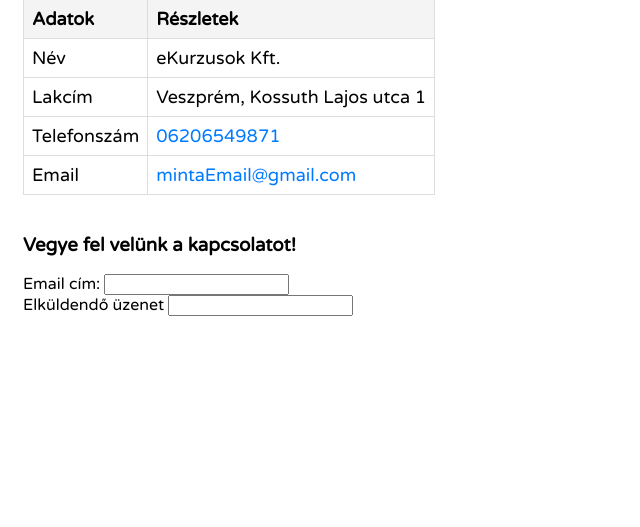
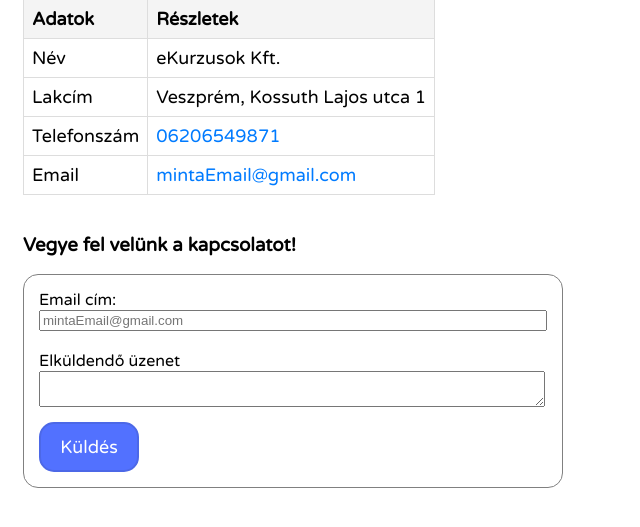
Before and after one commit to DavidVizler/ekurzusok, a PHP site: page /kapcsolat.html in a window 1280 px wide. Shown: the part 110-637 px from the top of the page, without its empty margins (0-640 px from the left). Run offline with PHP 8.4, Linux system fonts and the light colour scheme.

Commit message:
Kapcsolat oldal folytatása

```diff
--- a/css/contacts.css
+++ b/css/contacts.css
@@ -58,3 +58,41 @@ a:hover {
 #contactTable{
     display: flex;
 }
+
+form{
+    display: flex;
+    flex-direction: column;
+}
+
+input{
+    width: 500px;
+}
+
+textarea{
+    width: 500px;
+    min-width: 500px;
+}
+
+#uzenetKuldes{
+    height: 50px;
+    width: 100px;
+    color: white;
+    background-color: #5271ff;
+    border: 2px solid #4c68e7;
+    border-radius: 15px;
+    margin-top: 15px;
+    font-family: "Varela Round";
+    font-size: large;
+}
+
+#uzenetKuldes:hover{
+    cursor: pointer;
+    box-shadow: 0px 4px 10px rgba(0, 0, 0, 0.5);
+}
+
+.stepincontactDiv{
+    border: 1px solid grey;
+    border-radius: 15px;
+    padding: 15px;
+    width: fit-content;
+}
--- a/kapcsolat.html
+++ b/kapcsolat.html
@@ -52,10 +52,11 @@
         <div class="stepincontactDiv">
             <form>
                 <label for="email">Email cím:</label>
-                <input type="email" name="email" id="email">
+                <input type="email" name="email" id="email" placeholder="mintaEmail@gmail.com">
                 <br>
                 <label for="uzenet">Elküldendő üzenet</label>
-                <input type="text" name="uzenet" id="uzenet">
+                <textarea name="uzenet" id="uzenet"></textarea>
+                <input type="button" value="Küldés" name="uzenetKuldes" id="uzenetKuldes">
             </form>
         </div>
     </div>
```
